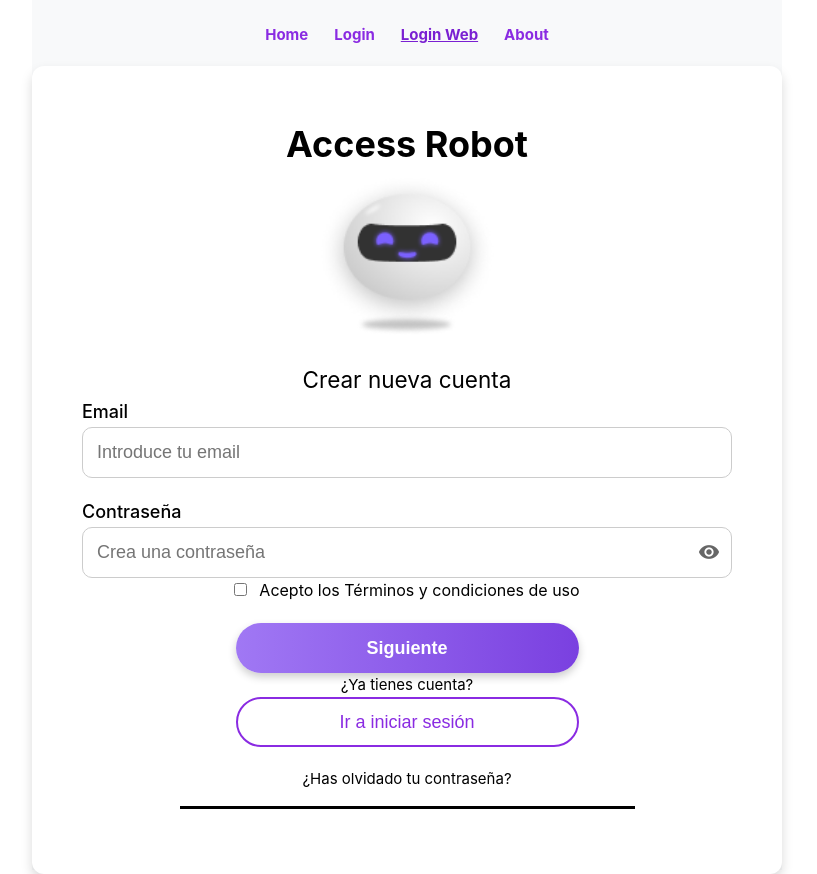
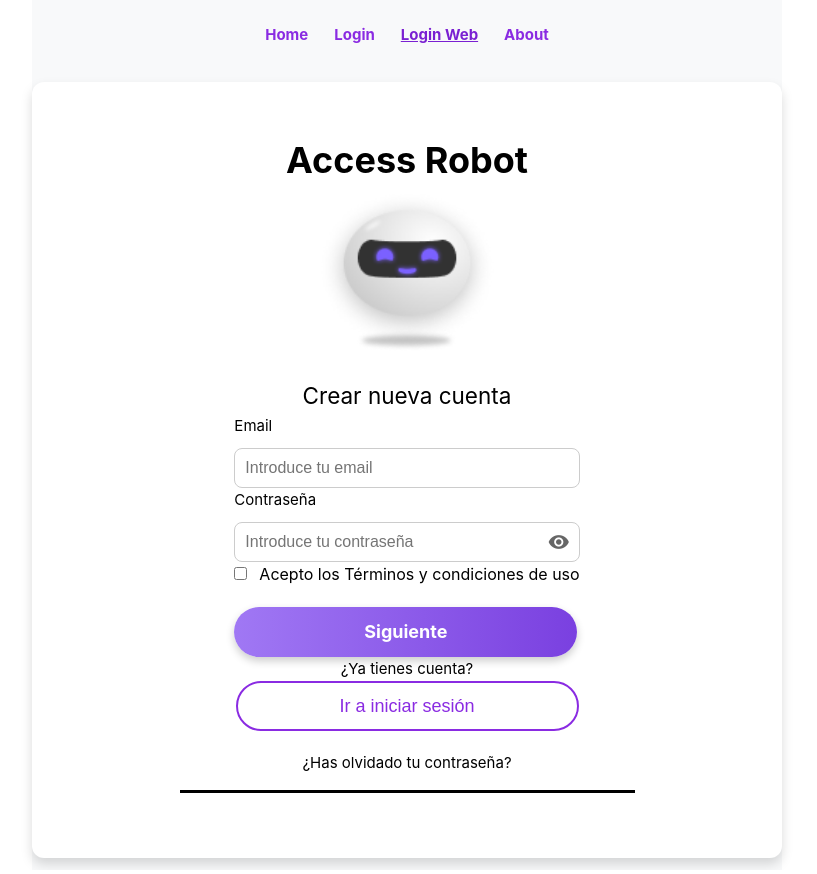
Before and after one commit to CarlosAlberto19/PRACTICAS_ACCESSROBOT, a Vue app: page /login-web in a window 1280 px wide. Shown: the whole page, without its empty margins (0-817 px from the left). Built offline with nearby package versions, Linux system fonts and the light colour scheme.

Commit message:
componente input

```diff
--- a/src/components/PrimaryButton.vue
+++ b/src/components/PrimaryButton.vue
@@ -1,12 +1,13 @@
 <template>
-  <button
+  <RouterLink
     :type="props.type"
     :disabled="props.disabled"
     @click="handleClick"
+    :to="ruta"
     class="primary-button"
   >
     {{ props.label }}
-  </button>
+  </RouterLink>
 </template>
 
 <script setup>
@@ -15,7 +16,8 @@ import botonIcon from '../assets/images/Boton.png'; // Asegúrate de que la ruta
 const props = defineProps({
   label: String,
   type: String,
-  disabled: Boolean
+  disabled: Boolean,
+  ruta: String
 });
 
 const handleClick = () => {
--- /dev/null
+++ b/src/components/PruebaInput.vue
@@ -0,0 +1,69 @@
+<script setup>
+import { ref } from 'vue';
+
+defineProps({
+  label_input: String,
+  type: String,
+  placeholder: String,
+});
+
+// Estado para manejar la visibilidad
+const inputType = ref("password");
+
+const togglePassword = () => {
+  inputType.value = inputType.value === "password" ? "text" : "password";
+};
+</script>
+
+<template>
+  <div class="prueba-input">
+    <label for="">{{ label_input }}</label>
+
+    <div class="contenedor-input">
+      <input :type="type === 'password' ? inputType : type" :placeholder="placeholder">
+      <span class="material-icons icono-ojo" v-if="type === 'password'" @click="togglePassword">
+        {{ inputType === 'password' ? 'visibility' : 'visibility_off' }}
+      </span>
+    </div>
+  </div>
+</template>
+
+<style scoped>
+/* 📌 CONTENEDOR PRINCIPAL */
+.prueba-input {
+  display: flex;
+  flex-direction: column;
+  gap: 10px;
+}
+
+/* 📌 CONTENEDOR INPUT + ICONO */
+.contenedor-input {
+  position: relative;
+  display: flex;
+  align-items: center;
+}
+
+/* 📌 INPUT */
+.contenedor-input input {
+  width: 100%;
+  padding: 10px;
+  font-size: 16px;
+  border: 1px solid #ccc;
+  border-radius: 8px;
+  outline: none;
+  padding-right: 40px; /* Espacio para el icono */
+}
+
+/* 📌 ICONO DEL OJO */
+.icono-ojo {
+  position: absolute;
+  right: 10px;
+  cursor: pointer;
+  font-size: 22px;
+  color: #666;
+}
+
+.icono-ojo:hover {
+  color: #333;
+}
+</style>
--- a/src/router/index.js
+++ b/src/router/index.js
@@ -1,7 +1,8 @@
 import { createRouter, createWebHistory } from 'vue-router';
 import HomeView from '../views/HomeView.vue';
 import LoginView from '@/views/LoginView.vue';
-import LoginView2 from '@/views/LoginView2.vue'; // ✅ Importamos la nueva vista
+import LoginView2 from '@/views/LoginView2.vue';
+import DatosPersonalesView from '@/views/DatosPersonalesView.vue'; // ✅ Importación corregida
 
 const router = createRouter({
   history: createWebHistory(import.meta.env.BASE_URL),
@@ -22,9 +23,14 @@ const router = createRouter({
       component: LoginView,
     },
     {
-      path: '/login-web', // ✅ Nueva ruta para la versión web
+      path: '/login-web', // ✅ Ruta para Login Web
       name: 'login-web',
       component: LoginView2,
+    },
+    {
+      path: '/datos-personales',
+      name: 'datos-personales',
+      component: DatosPersonalesView
     }
   ],
 });
--- /dev/null
+++ b/src/views/DatosPersonalesView.vue
@@ -0,0 +1,40 @@
+<template>
+  <div class="contenedor-pagina">
+    <div class="caja-formulario">
+      <!-- 📌 CABECERA DENTRO DEL FORMULARIO -->
+      <div class="cabecera">
+        <h1 class="titulo">Access Robot</h1>
+        <img src="@/assets/images/ARturo.png" alt="Robot" class="imagen-robot" />
+      </div>
+
+      <h2 class="subtitulo">Crear nueva cuenta</h2>
+
+      <div class="contenedor-inputs">
+        <div class="grupo-input">
+          <label for="correo">Email</label>
+          <input id="correo" type="email" placeholder="Introduce tu email" />
+        </div>
+
+        <div class="grupo-input">
+          <label for="clave">Contraseña</label>
+          <div class="envoltorio-clave">
+            <input id="clave" type="password" placeholder="Crea una contraseña" />
+            <span class="icono material-icons" @click="togglePassword">visibility</span>
+          </div>
+        </div>
+      </div>
+    </div> <!-- 🔹 Cierre de .caja-formulario -->
+  </div> <!-- 🔹 Cierre de .contenedor-pagina -->
+</template>
+
+<script>
+export default {
+  name: 'DatosPersonalesView',
+  methods: {
+    togglePassword() {
+      const claveInput = document.getElementById("clave");
+      claveInput.type = claveInput.type === "password" ? "text" : "password";
+    }
+  }
+};
+</script>
--- a/src/views/LoginView2.vue
+++ b/src/views/LoginView2.vue
@@ -9,20 +9,25 @@
 
       <h2 class="subtitulo">Crear nueva cuenta</h2>
 
-        <div class="contenedor-inputs">
+      <!-- 📌 FORMULARIO -->
+      <form @submit.prevent="irADatosPersonales">
+        <!-- <div class="contenedor-inputs">
           <div class="grupo-input">
             <label for="correo">Email</label>
-            <input id="correo" type="email" placeholder="Introduce tu email" />
+            <input id="correo" type="email" placeholder="Introduce tu email" required />
           </div>
 
           <div class="grupo-input">
             <label for="clave">Contraseña</label>
             <div class="envoltorio-clave">
-              <input id="clave" type="password" placeholder="Crea una contraseña" />
-              <span class="icono material-icons">visibility</span>
+              <input ref="claveInput" id="clave" type="password" placeholder="Crea una contraseña" required />
+              <span class="icono material-icons" @click="togglePassword">visibility</span>
             </div>
           </div>
-        </div>
+        </div> -->
+
+        <PruebaInput label_input="Email" placeholder="Introduce tu email" type="email"/>
+        <PruebaInput label_input="Contraseña" placeholder="Introduce tu contraseña" type="password"/>
 
         <!-- Checkbox de Términos -->
         <div class="contenedor-checkbox">
@@ -34,12 +39,18 @@
         </div>
 
         <!-- Botón Siguiente -->
-        <PrimaryButton label="Siguiente" type="button" :disabled="!aceptaTerminos" @click="handleNext" />
+        <PrimaryButton
+          label="Siguiente"
+          type="submit"
+          :disabled="!aceptaTerminos"
+          ruta="/datos-personales"
+        />
+      </form>
 
       <p class="texto-centrado">¿Ya tienes cuenta?</p>
 
       <!-- Botón Iniciar Sesión -->
-        <SecondaryButton label="Ir a iniciar sesión" type="button" @click="goToLogin" />
+      <SecondaryButton label="Ir a iniciar sesión" type="button" @click="irALogin" />
 
       <p class="texto-olvido"><strong>¿Has olvidado tu contraseña?</strong></p>
       <hr class="linea-separadora" />
@@ -52,18 +63,29 @@
 import { useRouter } from 'vue-router';
 import PrimaryButton from '@/components/PrimaryButton.vue';
 import SecondaryButton from '@/components/SecondaryButton.vue';
+import PruebaInput from '@/components/PruebaInput.vue';
 
 const router = useRouter();
 const aceptaTerminos = ref(false);
+const claveInput = ref(null);
 
-  const handleNext = () => {
+// 📌 Función para ir a DatosPersonalesView desde LoginView2
+const irADatosPersonales = () => {
   if (aceptaTerminos.value) {
-      router.push('/auth');
+    router.push('/datos-personales');  // 🔥 Redirección corregida
   }
 };
 
-  const goToLogin = () => {
-    router.push('/login');
+// 📌 Función para ir a Login desde LoginView2
+const irALogin = () => {
+  router.push('/login'); // 🔥 Redirección correcta a Login
+};
+
+// 📌 Mostrar/Ocultar contraseña
+const togglePassword = () => {
+  if (claveInput.value) {
+    claveInput.value.type = claveInput.value.type === "password" ? "text" : "password";
+  }
 };
 </script>
 
@@ -83,7 +105,7 @@
   display: flex;
   flex-direction: column;
   align-items: center;
-    width: 750px; /* 🔥 Más ancho */
+  width: 750px;
   background: white;
   padding: 50px;
   border-radius: 12px;
```
Also changed, not shown: src/views/LoginView.vue (line endings or trailing spaces). Lines whose indentation alone changed are shown as unchanged.
